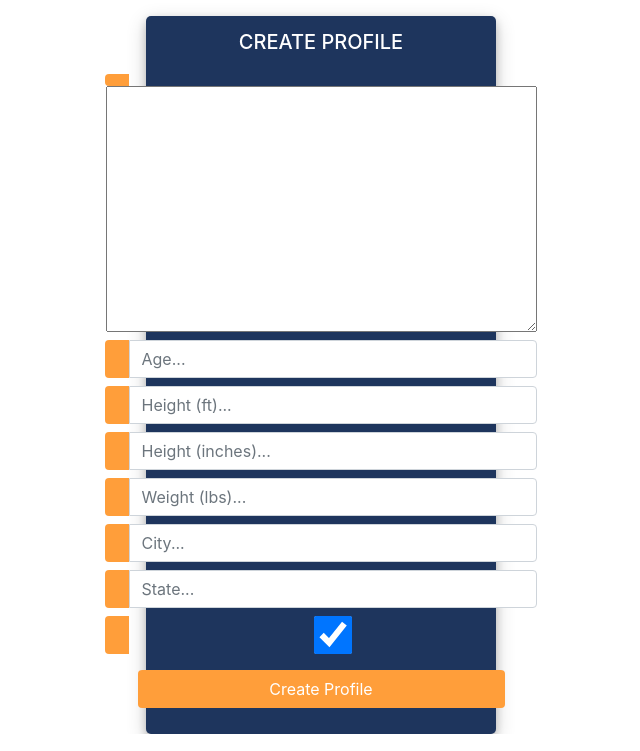
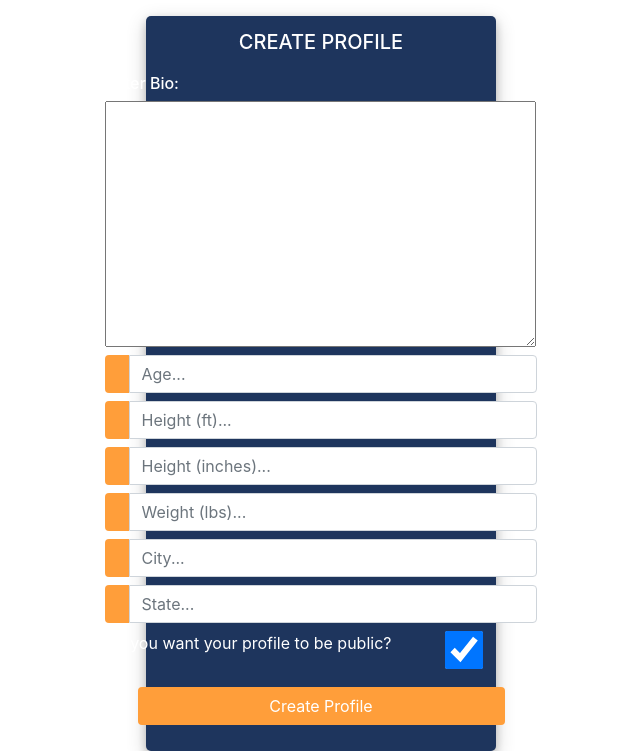
Before and after one commit to akh4rf/CS-3240-Project, a Django app: page /create/ in a window 1280 px wide. Shown: the part 92-843 px from the top of the page, without its empty margins (319-959 px from the left). Run offline with Django 3.2, Linux system fonts and the light colour scheme; the visitor is signed in with stand-in values (Sample User, id 1); some libraries are stand-ins or nearby versions.

Commit message:
stylistic changes to profile creation

```diff
--- a/hoosactive/templates/hoosactive/create.html
+++ b/hoosactive/templates/hoosactive/create.html
@@ -8,15 +8,22 @@
 		<div class="d-flex justify-content-center h-100">
 			<div class="user_card">
 				<div class="d-flex justify-content-center">
+
+					<!-- Should be changed to something more official than user.profile.age -->
+					{% if user.profile.age %}
+					<h2 class="mt-1" style="color: #FFF; text-align: center; margin-bottom: 0 !important; font-size: 20px;">EDIT PROFILE</h2>
+					{% else %}
 					<h2 class="mt-1" style="color: #FFF; text-align: center; margin-bottom: 0 !important; font-size: 20px;">CREATE PROFILE</h2>
+					{% endif%}
+
 				</div>
 				<div class="d-flex justify-content-center" style="margin-top: 20px;">
 
 					<form method="POST" action="">
 						{% csrf_token %}
+						<h1 style="color: white">Enter Bio:</h1>
 						<div class="input-group mb-2">
 							<div class="input-group-append">
-								<span class="input-group-text"></span>
 							</div>
 							{{form.bio_text}}
 						</div>
@@ -58,7 +65,7 @@
 						</div>
 						<div class="input-group mb-2">
 							<div class="input-group-append">
-								<span class="input-group-text"></span>
+								<p style="color: white;">Do you want your profile to be public?</p>
 							</div>
 							{{form.show_stats}}
 						</div>
```
Also changed, not shown: hoosactive/templates/hoosactive/profile.html (+25 -4 lines).
